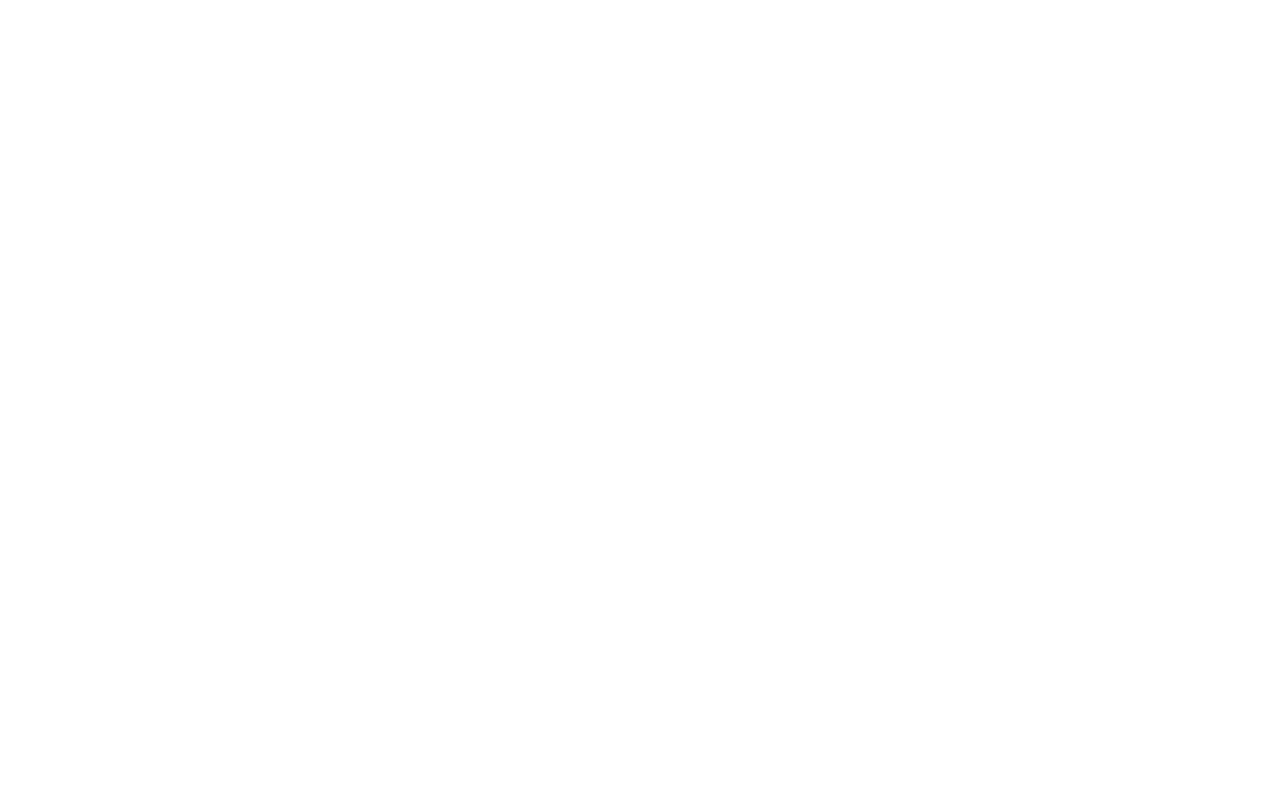
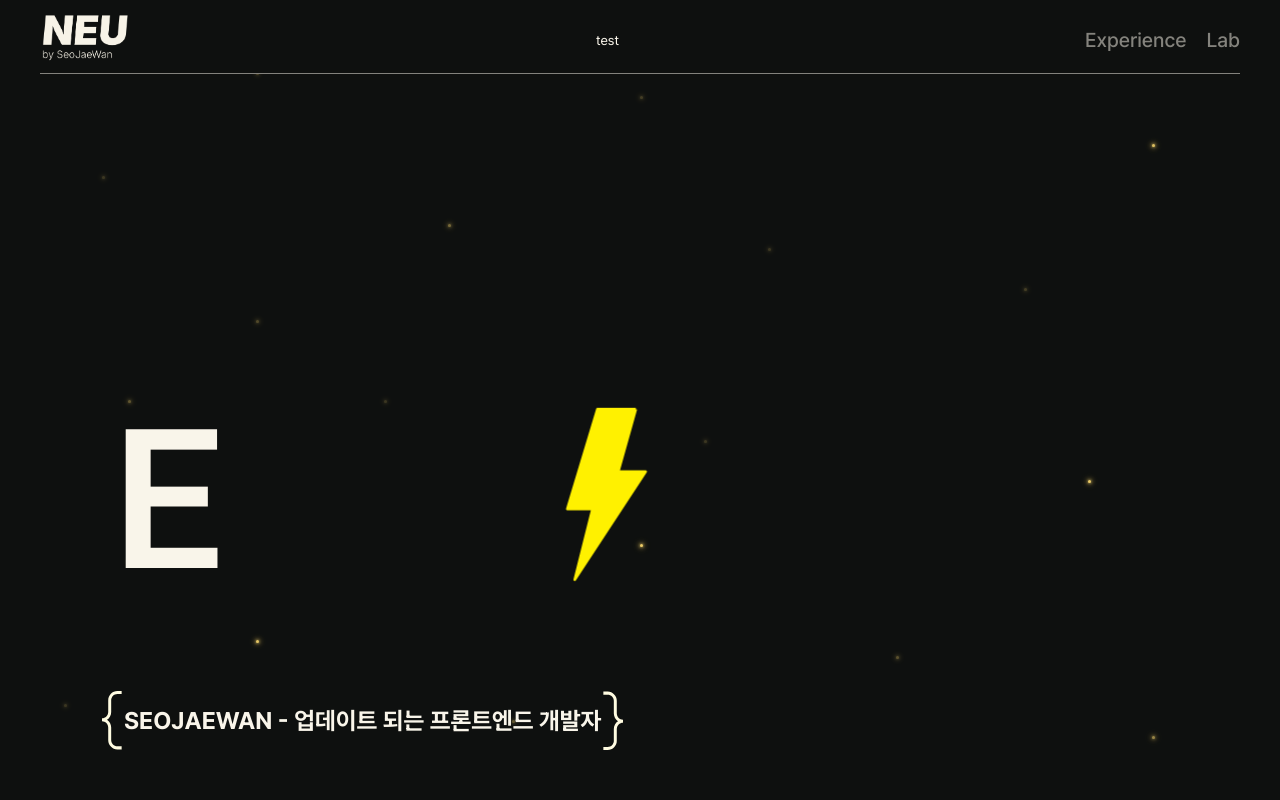
Before and after one commit to SeoJaeWan/intro, a Next.js app: page / in a window 1280 px wide. Shown: the top 800 px of the page. Built offline with nearby package versions, Linux system fonts and the light colour scheme.

Commit message:
fix: rollback

```diff
--- a/src/app/layout.tsx
+++ b/src/app/layout.tsx
@@ -1,6 +1,8 @@
 import StyledComponentsRegistry from '@/style/lib/registry';
 import Theme from '@/style/lib/theme';
 import localFont from 'next/font/local';
+import Layout from '@/components/atoms/common/layout';
+import Header from '@/components/atoms/common/header';
 
 const pretendard = localFont({
   src: './fonts/PretendardVariable.woff2',
@@ -8,6 +10,7 @@
   weight: '45 920',
   variable: '--font-pretendard',
 });
+
 const notoMono = localFont({
   src: './fonts/RobotoMono-VariableFont_wght.ttf',
   display: 'swap',
@@ -25,10 +28,8 @@
       <body className={`${pretendard.variable} ${notoMono.variable}`}>
         <StyledComponentsRegistry>
           <Theme>
-            {/* <Header /> */}
-            {/* <Layout> */}
-            {children}
-            {/* </Layout> */}
+            <Header />
+            <Layout>{children}</Layout>
           </Theme>
         </StyledComponentsRegistry>
       </body>
```
